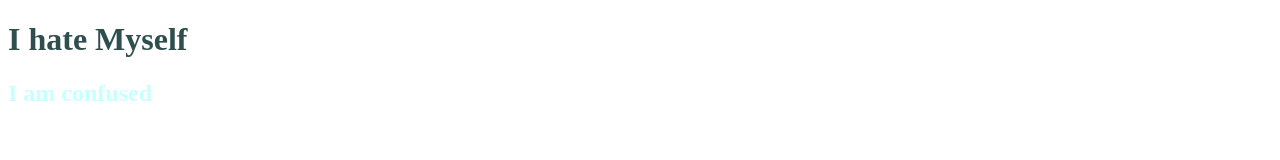
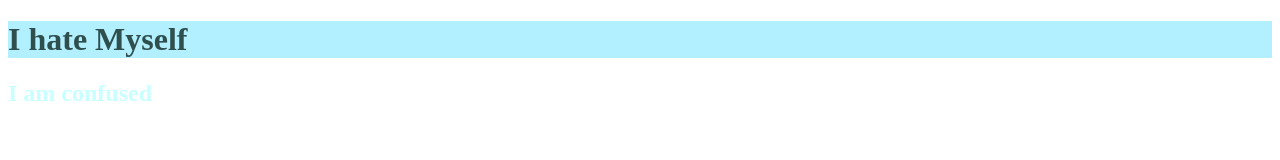
Before and after one commit to AbhiPaul-1295/test, a plain HTML site: page Css.html in a window 1280 px wide. Drawn offline with Linux system fonts and the light colour scheme.

Commit message:
changed style.css

```diff
--- a/style.css
+++ b/style.css
@@ -5,6 +5,7 @@
 h1
 {
     color: darkslategrey;
+    background-color: #b3f0ff;
 }
 h2
 {
```
